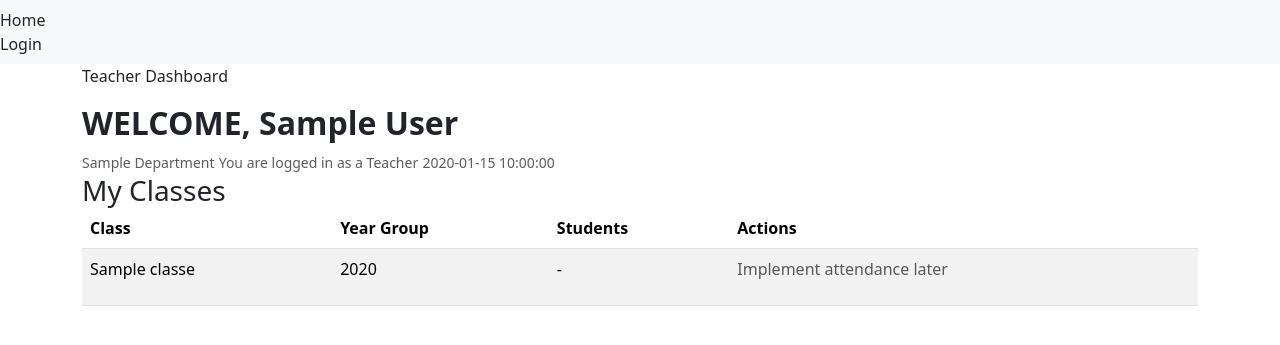
After one commit to Tobi1654/SSMART, a Flask app: template app/templates/teacher_dashboard.html in a window 1280 px wide. The commit adds this page. Shown: the top 345 px of the page. Run offline with Flask 3, Linux system fonts and the light colour scheme; tables that the repository leaves empty hold one stand-in row (values such as "Sample post"); the template is opened without the code that fills it: values that come from a table or form of the project are taken from there, most other values are stand-ins (such as "Sample title", 1, 10 or a date in 2020).

Commit message:
Did the teacher blueprint, teacher dashboard template, teacher routing,

```diff
--- a/app/__init__.py
+++ b/app/__init__.py
@@ -30,6 +30,10 @@ def create_app():
     from app.admin import admin
     app.register_blueprint(admin)
 
+#registering the blueprint for teacher
+    from app.teacher import teacher
+    app.register_blueprint(teacher)
+
 # defining the route in init.py
     #from .views import views
     #from .auth import auth
--- a/app/templates/base.html
+++ b/app/templates/base.html
@@ -33,7 +33,7 @@
                 <a class="nav-item nav-link" href="{{ url_for('admin.students') }}">Students</a>
 
                 {% elif current_user.role == 'teacher' %}
-                <a class="nav-item nav-link" href="{{ url_for('auth.teacher_dashboard') }}">Teacher Dashboard</a>
+                <a class="nav-item nav-link" href="{{ url_for('teacher.dashboard') }}">Teacher Dashboard</a>
 
                 {% elif current_user.role == 'student' %}
                 <a class="nav-item nav-link" href="{{ url_for('auth.student_dashboard') }}">My Dashboard</a>
--- /dev/null
+++ b/app/templates/teacher_dashboard.html
@@ -0,0 +1,51 @@
+{% extends 'base.html' %}
+{% block title %}Teacher Dashboard{% endblock %}
+
+{% block content %}
+
+<p class="dashboard_notice">Teacher Dashboard</p>
+
+<!--Welcome header message-->
+<div class="header">
+    <h2><strong>WELCOME, {{teacher.full_name}}</strong></h2>
+    <small class="text-muted">{{teacher.department}} Department</small>
+    <small class="text-muted">You are logged in as a Teacher</small>
+    <small class="text-muted">{{today_date}}</small>
+</div>
+
+<div class="classes-table">
+
+    <div>
+        <h3 class="card-title">My Classes</h3>
+
+        {% if classes %}
+            <table class="table table-striped">
+            <thead>
+                <tr>
+                    <th>Class</th>
+                    <th>Year Group</th>
+                    <th>Students</th>
+                    <th>Actions</th>
+                </tr>
+            </thead>
+
+            <tbody>
+                {% for c in classes %}
+                <tr>
+                    <td>{{ c.class_name }}</td>
+                    <td>{{ c.year_group }}</td>
+                    <td>{{ c.student_count  if c.student_count else '-'}}</td>
+                    <td><p class="text-muted">Implement attendance later</p></td>
+                </tr>
+                {% endfor %}
+            </tbody>
+        </table>
+        {% else %}
+            <p class="text-muted">You have no classes assigned.......</p>
+        {% endif %}
+    </div>
+
+</div>
+
+
+{% endblock %}
```
Also changed, not shown: app/auth.py (+5 -5 lines), app/teacher.py (added, +28 -0 lines).
